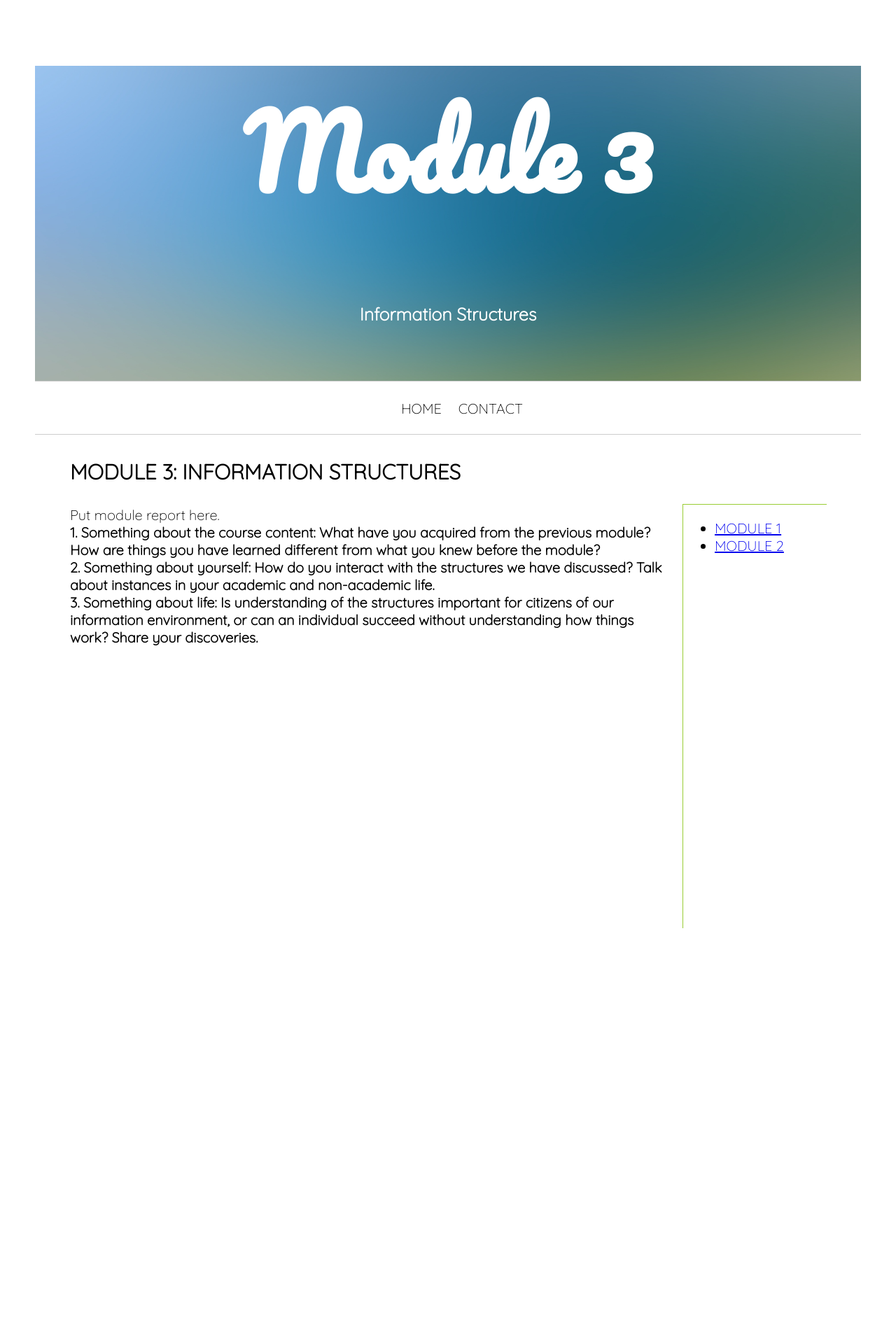
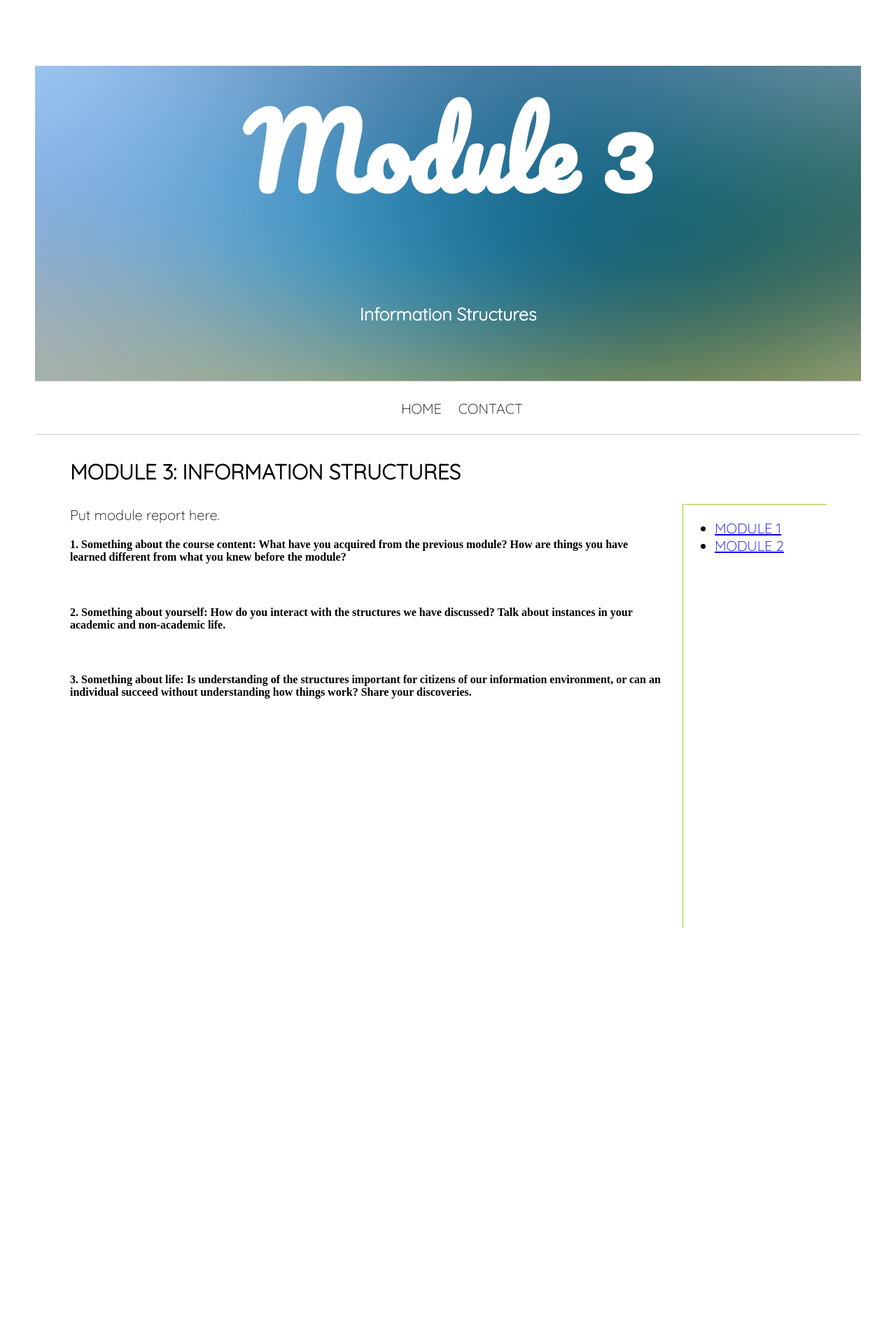
Before and after one commit to rcmetcalf/rcmetcalf.github.io, a Jekyll site: the page gooey/index.html, which Jekyll copies as it is, in a window 1280 px wide. Shown: the top 1920 px of the page at 70% size. Built offline with Jekyll 4.4.1, drawn with Linux system fonts in a browser that asks for light colours; Markdown is read by kramdown in place of the engine named in the settings.

```diff
--- a/gooey/index.html
+++ b/gooey/index.html
@@ -35,9 +35,9 @@
 	<div class="block1">
 		<h3>Module 3: Information Structures</h3>
 			<p> Put module report here. <br>
-			<strong>1. Something about the course content: What have you acquired from the previous module? How are things you have learned different from what you knew before the module?</strong><br>
-			<strong>2. Something about yourself: How do you interact with the structures we have discussed? Talk about instances in your academic and non-academic life.</strong><br>
-			<strong>3. Something about life: Is understanding of the structures important for citizens of our information environment, or can an individual succeed without understanding how things work? Share your discoveries.</strong><br>
+			<h4>1. Something about the course content: What have you acquired from the previous module? How are things you have learned different from what you knew before the module?</h4><br>
+			<h4>2. Something about yourself: How do you interact with the structures we have discussed? Talk about instances in your academic and non-academic life.</h4><br>
+			<h4>3. Something about life: Is understanding of the structures important for citizens of our information environment, or can an individual succeed without understanding how things work? Share your discoveries.</h4><br>
 			</p>
 	</div>
 
```
